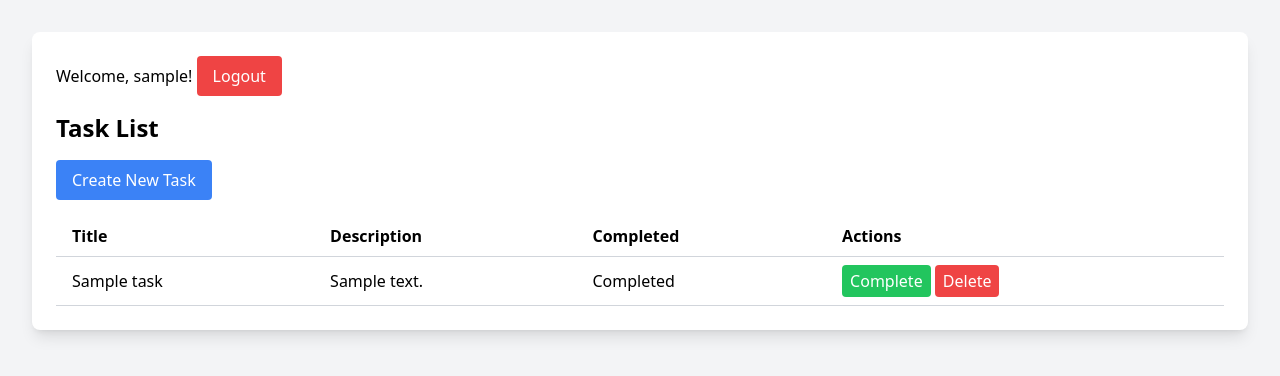
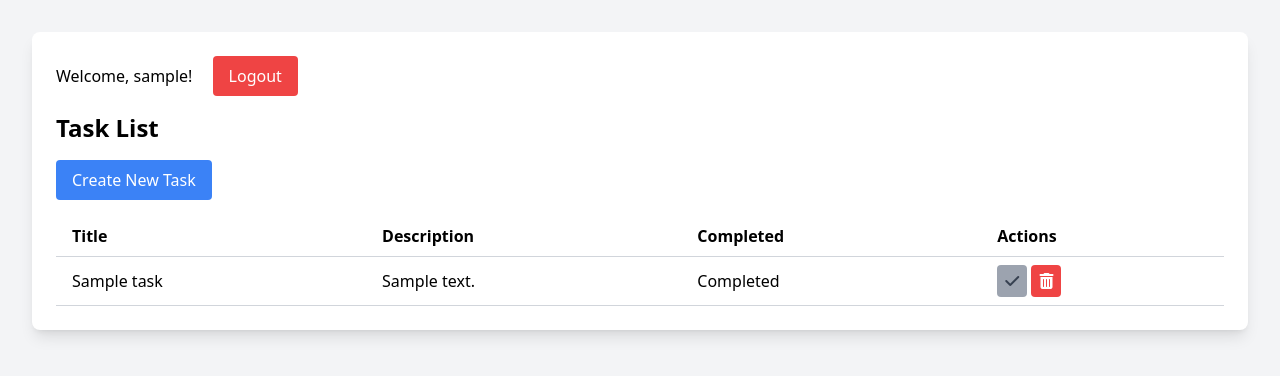
Before and after one commit to syoung-86/TaskTracker, a Django app: page / in a window 1280 px wide. Shown: the top 376 px of the page. Run offline with Django 5.2, Linux system fonts and the light colour scheme; a user stored in the database is signed in; tables that the repository leaves empty hold one stand-in row (values such as "Sample post"); some libraries are stand-ins or nearby versions.

Commit message:
using icons for table action buttons disabling complete button if task is already completed

```diff
--- a/static/css/output.css
+++ b/static/css/output.css
@@ -588,12 +588,28 @@
   }
 }
 
+.sr-only {
+  position: absolute;
+  width: 1px;
+  height: 1px;
+  padding: 0;
+  margin: -1px;
+  overflow: hidden;
+  clip: rect(0, 0, 0, 0);
+  white-space: nowrap;
+  border-width: 0;
+}
+
 .static {
   position: static;
 }
 
 .fixed {
   position: fixed;
+}
+
+.absolute {
+  position: absolute;
 }
 
 .inset-0 {
@@ -613,6 +629,10 @@
   margin-right: 0.5rem;
 }
 
+.mr-4 {
+  margin-right: 1rem;
+}
+
 .mt-4 {
   margin-top: 1rem;
 }
@@ -623,6 +643,10 @@
 
 .table {
   display: table;
+}
+
+.hidden {
+  display: none;
 }
 
 .w-1\/2 {
@@ -653,12 +677,20 @@
   justify-content: center;
 }
 
+.justify-between {
+  justify-content: space-between;
+}
+
 .rounded {
   border-radius: 0.25rem;
 }
 
 .rounded-lg {
   border-radius: 0.5rem;
+}
+
+.border {
+  border-width: 1px;
 }
 
 .border-b {
@@ -678,6 +710,11 @@
 .bg-gray-100 {
   --tw-bg-opacity: 1;
   background-color: rgb(243 244 246 / var(--tw-bg-opacity));
+}
+
+.bg-gray-400 {
+  --tw-bg-opacity: 1;
+  background-color: rgb(156 163 175 / var(--tw-bg-opacity));
 }
 
 .bg-gray-500 {
@@ -755,6 +792,11 @@
   color: rgb(75 85 99 / var(--tw-text-opacity));
 }
 
+.text-gray-700 {
+  --tw-text-opacity: 1;
+  color: rgb(55 65 81 / var(--tw-text-opacity));
+}
+
 .text-white {
   --tw-text-opacity: 1;
   color: rgb(255 255 255 / var(--tw-text-opacity));
--- a/tasks/templates/tasks/task_list.html
+++ b/tasks/templates/tasks/task_list.html
@@ -4,6 +4,7 @@
     <title>Task List</title>
     {% load static %}
     <link href="{% static 'css/output.css' %}" rel="stylesheet">
+    <link rel="stylesheet" href="https://cdnjs.cloudflare.com/ajax/libs/font-awesome/6.6.0/css/all.min.css" crossorigin="anonymous" referrerpolicy="no-referrer" />
     <style>
         .modal {
             display: none;
@@ -32,6 +33,16 @@
             color: black;
             text-decoration: none;
             cursor: pointer;
+        }
+        .sr-only {
+            position: absolute;
+            width: 1px;
+            height: 1px;
+            padding: 0;
+            margin: -1px;
+            overflow: hidden;
+            clip: rect(0, 0, 0, 0);
+            border: 0;
         }
     </style>
 </head>
@@ -67,8 +78,12 @@
                         <td class="py-2 px-4 border-b border-gray-300">{{ task.description }}</td>
                         <td class="py-2 px-4 border-b border-gray-300">{% if task.completed %}Completed{% else %}Not Completed{% endif %}</td>
                         <td class="py-2 px-4 border-b border-gray-300">
-                            <button class="bg-green-500 text-white px-2 py-1 rounded complete-task-btn" data-task-id="{{ task.id }}">Complete</button>
-                            <button class="bg-red-500 text-white px-2 py-1 rounded delete-task-btn" data-task-id="{{ task.id }}">Delete</button>
+                            <button class="{% if task.completed %}bg-gray-400 text-gray-700{% else %}bg-green-500 text-white{% endif %} px-2 py-1 rounded complete-task-btn" data-task-id="{{ task.id }}" {% if task.completed %}disabled{% endif %}>
+                                <i class="fas fa-check" aria-hidden="true"></i> <span class="sr-only">Mark Complete</span>
+                            </button>
+                            <button class="bg-red-500 text-white px-2 py-1 rounded delete-task-btn" data-task-id="{{ task.id }}">
+                                <i class="fas fa-trash-alt" aria-hidden="true"></i> <span class="sr-only">Delete</span>
+                            </button>
                         </td>
                     </tr>
                 {% endfor %}
```
